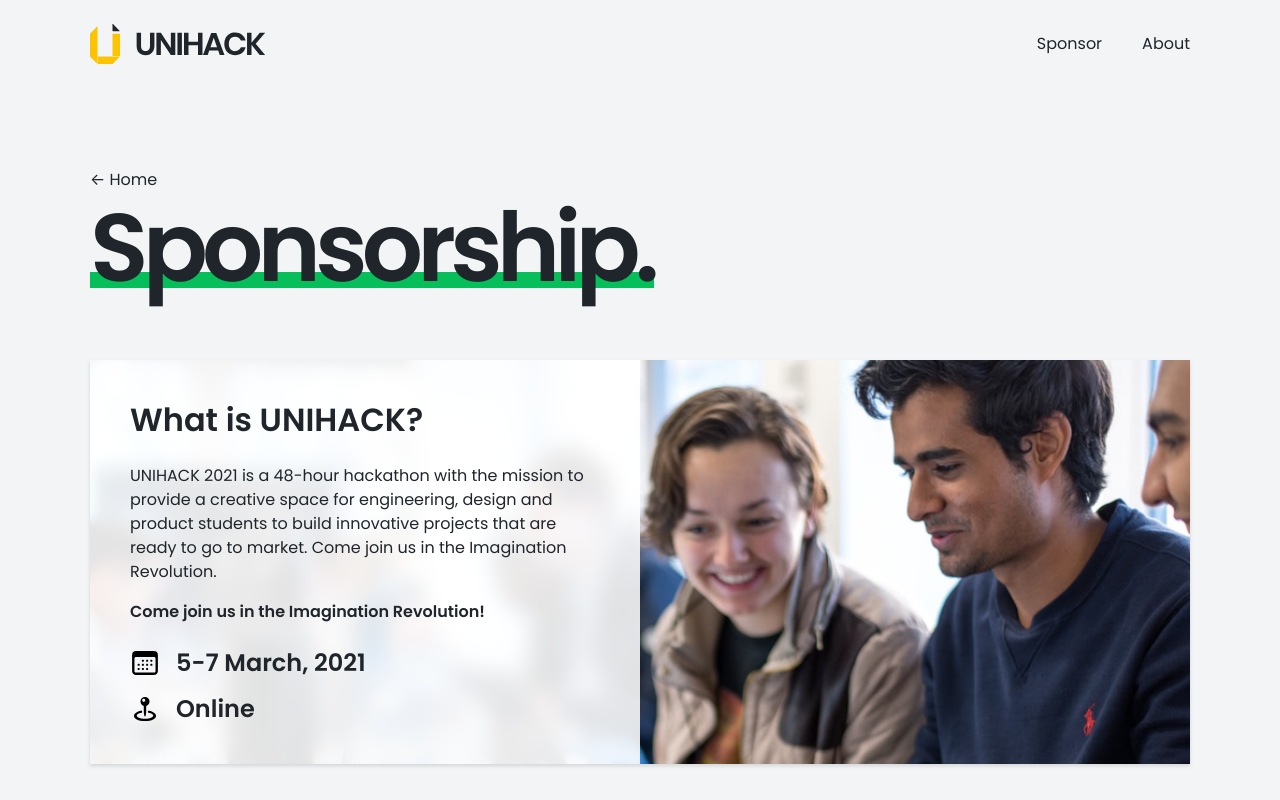
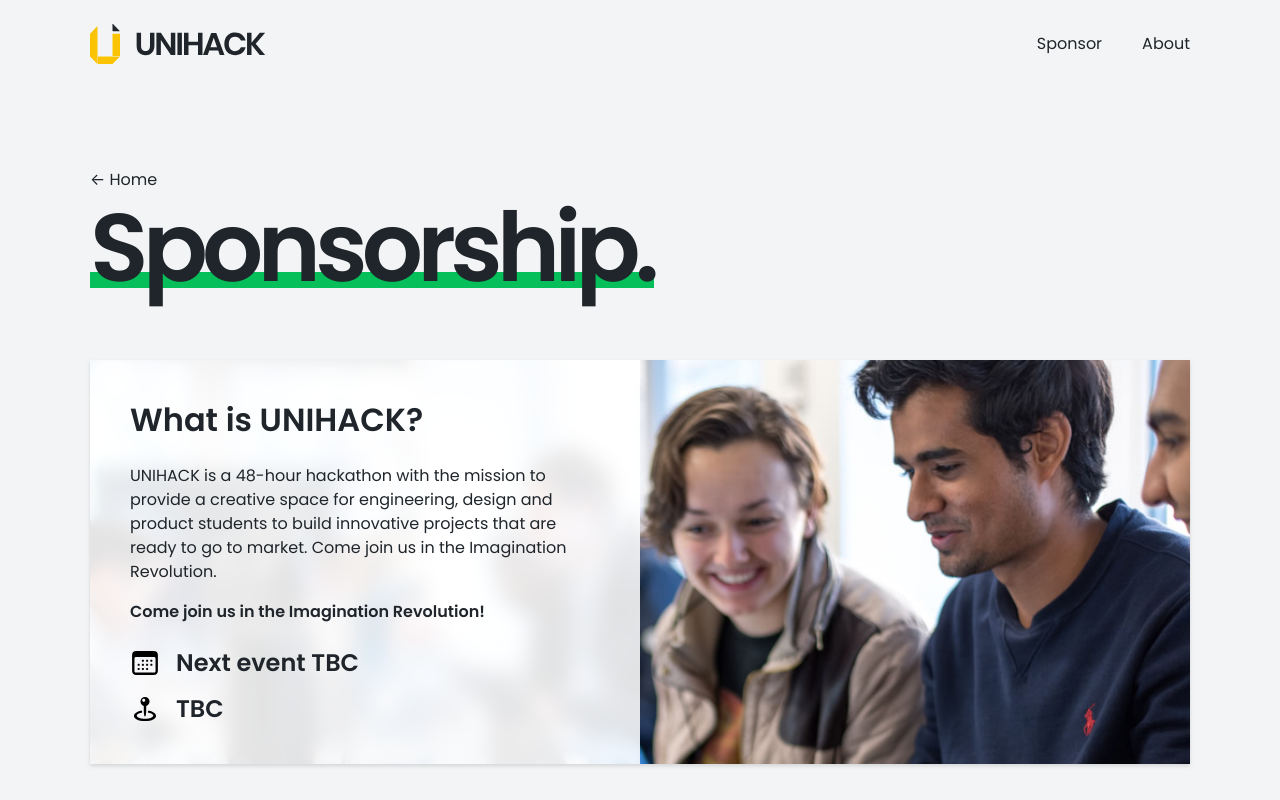
Before and after one commit to unihackhq/unihack.net, a Next.js app: page /sponsorship in a window 1280 px wide. Shown: the top 800 px of the page. Built offline with nearby package versions, Linux system fonts and the light colour scheme.

Commit message:
sponsorship content changes

```diff
--- a/content/perks.json
+++ b/content/perks.json
@@ -2,7 +2,7 @@
   {
     "title": "Pre-hack Event",
     "imgSrc": "/images/perks/workshops.jpg",
-    "desc": "Run a workshop (1 hour) or Q&A panel (30 mins) in the lead up to the hackathon. Share your knowledge and expertise in a workshop of your choice, or highlight your company's culture and promote opportunities in a Q&A panel with students to help them discover new career paths.",
+    "desc": "Run a 1 hour workshop or Q&A panel in the lead up to the hackathon. Share your knowledge and expertise in a workshop of your choice, or highlight your company's culture and promote opportunities in a Q&A panel with students to help them discover new career paths.",
     "listItems": []
   },
   {
--- a/sections/sponsor-hero/sponsor-hero.tsx
+++ b/sections/sponsor-hero/sponsor-hero.tsx
@@ -10,7 +10,7 @@
       className={styles['sponsor-hero-content']}
       style={{
         background: 'url(/images/sponsor-hero.jpg)',
-        backgroundSize: 'cover'
+        backgroundSize: 'cover',
       }}
     >
       <div className={styles['sponsor-hero-content-left']}>
@@ -19,8 +19,8 @@
             <Stack size="medium">
               <H2>What is UNIHACK?</H2>
               <Text>
-                UNIHACK 2021 is a 48-hour hackathon with the mission to provide
-                a creative space for engineering, design and product students to
+                UNIHACK is a 48-hour hackathon with the mission to provide a
+                creative space for engineering, design and product students to
                 build innovative projects that are ready to go to market. Come
                 join us in the Imagination Revolution.
               </Text>
@@ -28,8 +28,8 @@
             <Text bold>Come join us in the Imagination Revolution!</Text>
           </Stack>
           <Stack size="small">
-            <IconLabel icon="Calendar">5-7 March, 2021</IconLabel>
-            <IconLabel icon="Location">Online</IconLabel>
+            <IconLabel icon="Calendar">Next event TBC</IconLabel>
+            <IconLabel icon="Location">TBC</IconLabel>
           </Stack>
         </Stack>
       </div>
```
